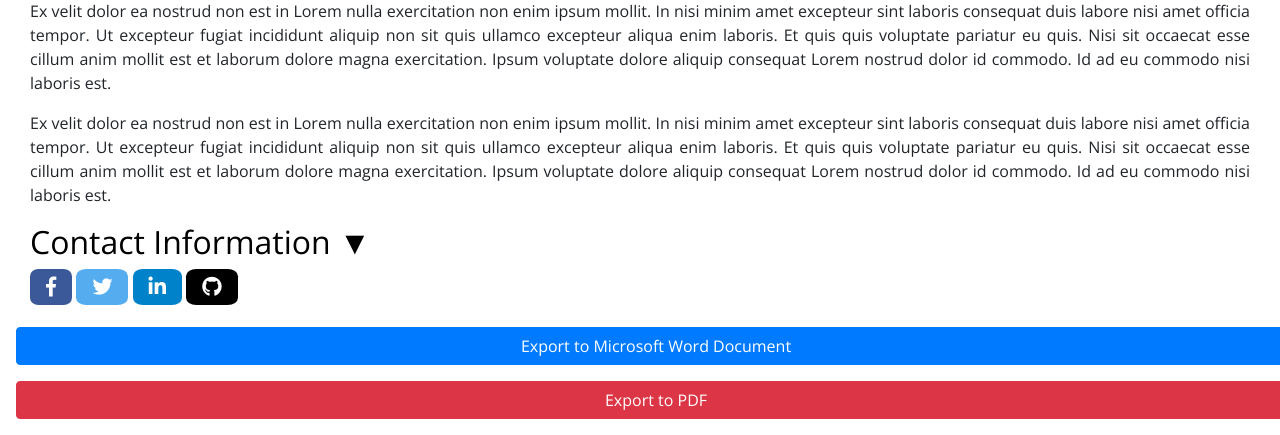
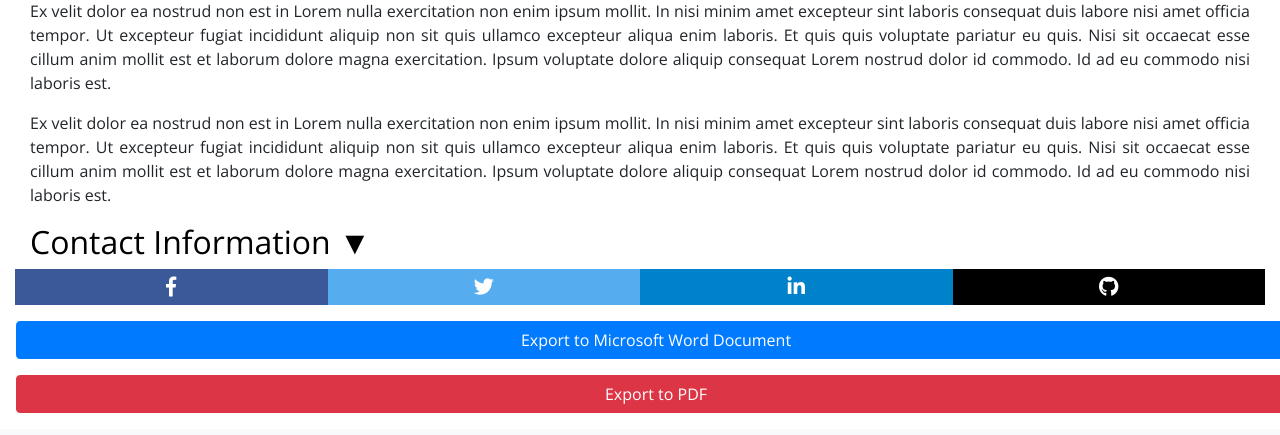
Before and after one commit to Patrick-Ali/PersonalWebsite, a Flask app: page / in a window 1280 px wide. Shown: the part 1006-1441 px from the top of the page. After the commit the page ends 1419 px from the top, so only its background shows below. Run offline with Flask 2, Linux system fonts and the light colour scheme; some libraries are stand-ins or nearby versions.

Commit message:
Social Media Desktop

```diff
--- a/templates/index.html
+++ b/templates/index.html
@@ -228,7 +228,9 @@
                         <h2>Contact Information <span id="arr-Six" style="font-weight: bold;">&#9660;</span></h2>
                     </a>
                     <div id="collapseSix" class="collapse show" style="transition: all 0.6s ease 0s;">
-                        <div id="social-media">
+                        <div id="social-media" class="row text-center">
+
+                            <div id="social-media-fb" class="col-sm-3" style="background-color: #3B5998;">
                                     <!--Facebook-->
                                     <a class="btn-floating btn-lg btn-fb" type="button" role="button"
                                         href="https://www.facebook.com/PatrickAli123" style="background-color: #3B5998;
@@ -241,6 +243,8 @@
                                 border-radius: 20%;
                                 transition: .3s;
                                 /* margin: 10px;"><i class="fab fa-facebook-f" style="color: #fff"></i></a>
+                            </div>
+                            <div id="social-media-tw" class="col-sm-3" style="background-color: #55ACEE;">
                                     <!--Twitter-->
                                     <a class="btn-floating btn-lg btn-tw" type="button" role="button"
                                         href="https://twitter.com/Patrick__Ali" style="background-color: #55ACEE;
@@ -253,6 +257,8 @@
                                 border-radius: 20%;
                                 transition: .3s;
                                 /* margin: 10px;"><i class="fab fa-twitter" style="color: #fff"></i></a>
+                            </div>
+                            <div id="social-media-lk" class="col-sm-3" style="background-color: #0082CA;">
                                 <!--Linkedin-->
                                 <a class="btn-floating btn-lg btn-li" type="button" role="button"
                                     href="https://www.linkedin.com/in/patrick-ali-b74296128/" style="background-color: #0082CA;
@@ -276,6 +282,8 @@
                                 border-radius: 20%;
                                 transition: .3s;
                                 /* margin: 10px;"><i class="fab fa-youtube" style="color: #fff"></i></a>-->
+                            </div>
+                            <div id="social-media-gh" class="col-sm-3" style="background-color: #000;">
                                     <!--Github-->
                                     <a class="btn-floating btn-lg btn-git" type="button" role="button"
                                         href="https://github.com/Patrick-Ali" style="background-color: #000;
@@ -299,6 +307,7 @@
                                 border-radius: 20%;
                                 transition: .3s;
                                 /* margin: 10px;"><i class="fas fa-envelope" style="color: #fff"></i></a>-->
+                            </div>
                         </div>
                     </div>
                 </div>
```
Lines whose indentation alone changed are shown as unchanged.
